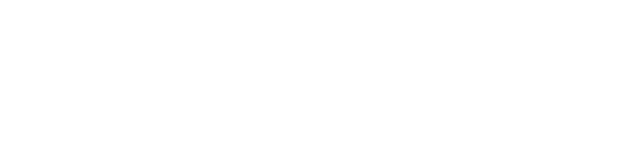
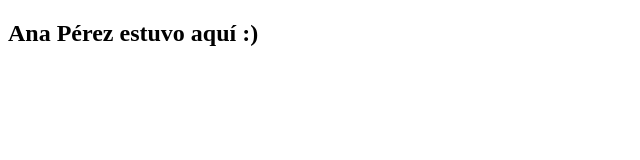
Before and after one commit to Bemol1710/git-1, a plain HTML site: page index.html in a window 1280 px wide. Shown: the whole page, without its empty margins (0-640 px from the left). Drawn offline with Linux system fonts and the light colour scheme.

Commit message:
agregar h2 en body

```diff
--- a/index.html
+++ b/index.html
@@ -7,6 +7,6 @@
     <title>Document</title>
 </head>
 <body>
-
+    <h2>Ana Pérez estuvo aquí :)</h2>
 </body>
 </html>
```
